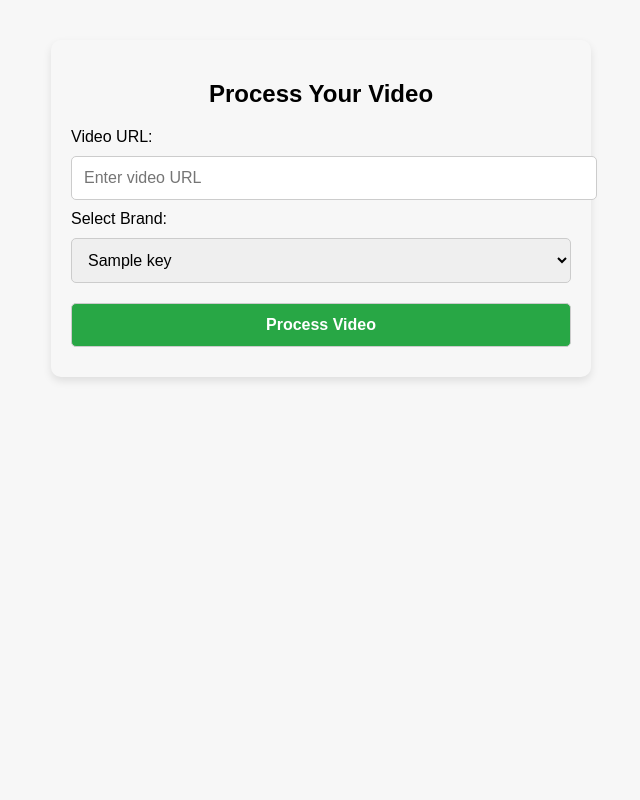
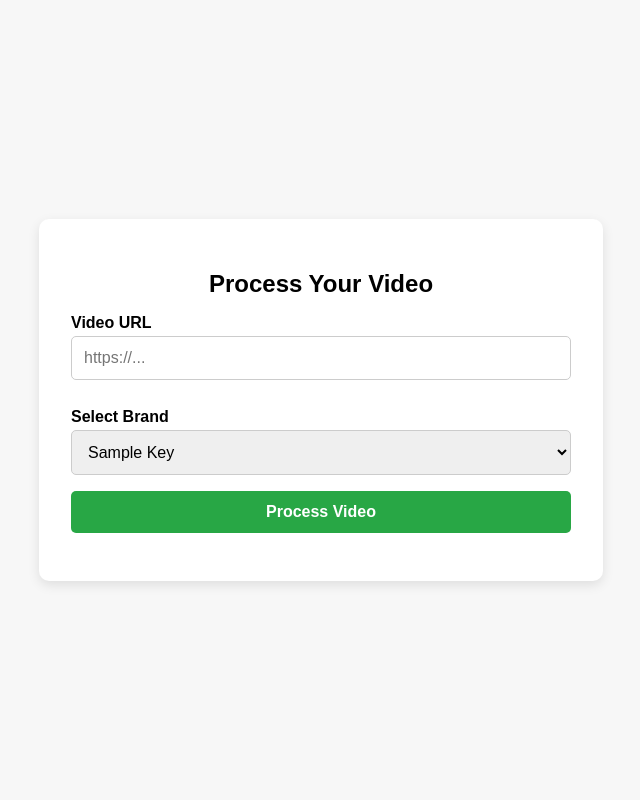
Before and after one commit to limmieo/yt-convert, a Flask app: template templates/index.html in a window 1280 px wide. Shown: the whole page, without its empty margins (319-959 px from the left). Run offline with Flask 3, Linux system fonts and the light colour scheme; the template is opened without the code that fills it: most values are stand-ins (such as "Sample title", 1, 10 or a date in 2020).

Commit message:
Update index.html

```diff
--- a/templates/index.html
+++ b/templates/index.html
@@ -1,72 +1,104 @@
 <!DOCTYPE html>
 <html lang="en">
 <head>
-    <meta charset="UTF-8">
-    <meta name="viewport" content="width=device-width, initial-scale=1.0">
+  <meta charset="UTF-8" />
+  <meta name="viewport" content="width=device-width,initial-scale=1" />
   <title>Video Processor</title>
   <style>
     body {
       font-family: Arial, sans-serif;
+      background: #f7f7f7;
+      margin: 0;
+      padding: 0;
+      display: flex;
+      align-items: center;
+      justify-content: center;
+      height: 100vh;
+    }
+    .card {
+      background: white;
+      width: 100%;
       max-width: 500px;
-            margin: 40px auto;
-            background: #f7f7f7;
-            padding: 20px;
+      padding: 2rem;
       border-radius: 10px;
-            box-shadow: 0 4px 8px rgba(0, 0, 0, 0.1);
+      box-shadow: 0 4px 12px rgba(0,0,0,0.1);
     }
     h2 {
       text-align: center;
+      margin-bottom: 1rem;
+    }
+    label {
+      display: block;
+      margin: 0.75rem 0 0.25rem;
+      font-weight: bold;
     }
     input, select, button {
       width: 100%;
-            padding: 12px;
-            font-size: 1em;
-            margin: 10px 0;
+      padding: 0.75rem;
+      font-size: 1rem;
+      margin-bottom: 1rem;
       border-radius: 5px;
       border: 1px solid #ccc;
+      box-sizing: border-box;
     }
     button {
       background-color: #28a745;
       color: white;
+      border: none;
+      font-weight: bold;
       cursor: pointer;
-            font-weight: bold;
     }
     button:hover {
       background-color: #218838;
     }
     .error-message {
-            color: red;
+      color: #c00;
+      background: #fee;
+      padding: 0.75rem;
+      border: 1px solid #faa;
+      border-radius: 5px;
+      margin-bottom: 1rem;
       text-align: center;
     }
   </style>
 </head>
 <body>
 
+  <div class="card">
     <h2>Process Your Video</h2>
 
     {% with messages = get_flashed_messages() %}
       {% if messages %}
         <div class="error-message">
           {% for msg in messages %}
-                    <p>{{ msg }}</p>
+            <div>{{ msg }}</div>
           {% endfor %}
         </div>
       {% endif %}
     {% endwith %}
 
     <form method="POST" action="/process">
-        <label for="video_url">Video URL:</label>
-        <input type="text" id="video_url" name="video_url" placeholder="Enter video URL" required>
+      <label for="video_url">Video URL</label>
+      <input
+        type="url"
+        id="video_url"
+        name="video_url"
+        placeholder="https://..."
+        required
+      />
 
-        <label for="brand">Select Brand:</label>
+      <label for="brand">Select Brand</label>
       <select id="brand" name="brand" required>
-            {% for key, value in brands.items() %}
-                <option value="{{ key }}">{{ key.capitalize().replace('_', ' ') }}</option>
+        {% for key, cfg in brands.items() %}
+          <option value="{{ key }}">
+            {{ key.replace('_', ' ').title() }}
+          </option>
         {% endfor %}
       </select>
 
       <button type="submit">Process Video</button>
     </form>
+  </div>
 
 </body>
 </html>
```
Lines whose indentation alone changed are shown as unchanged.
